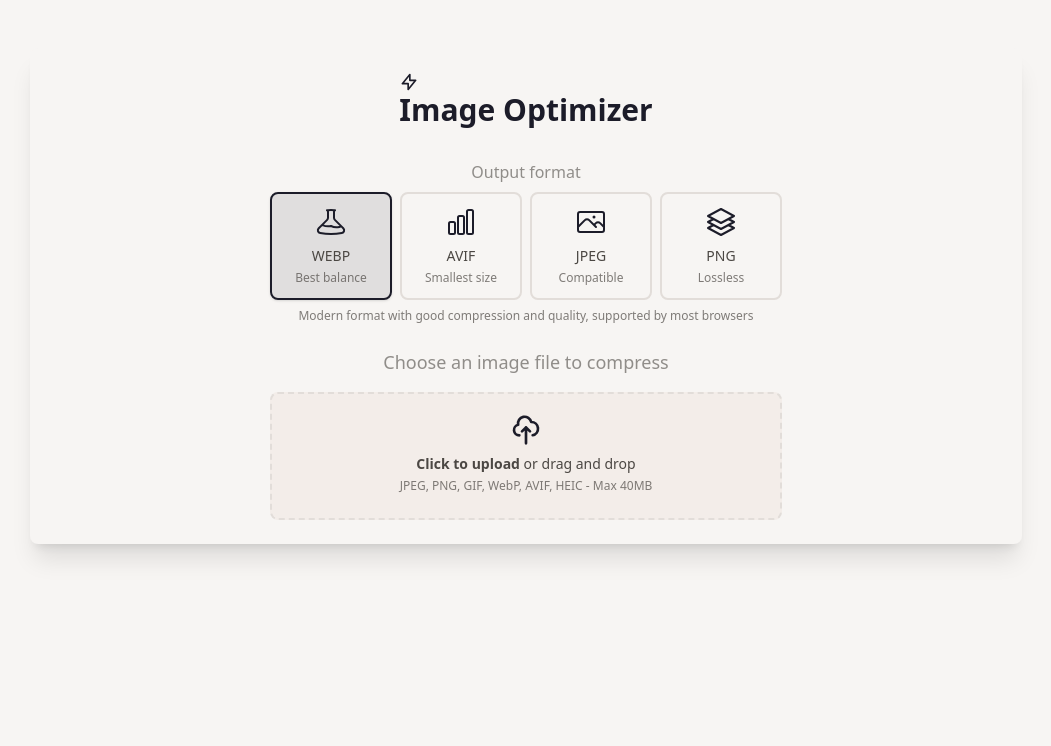
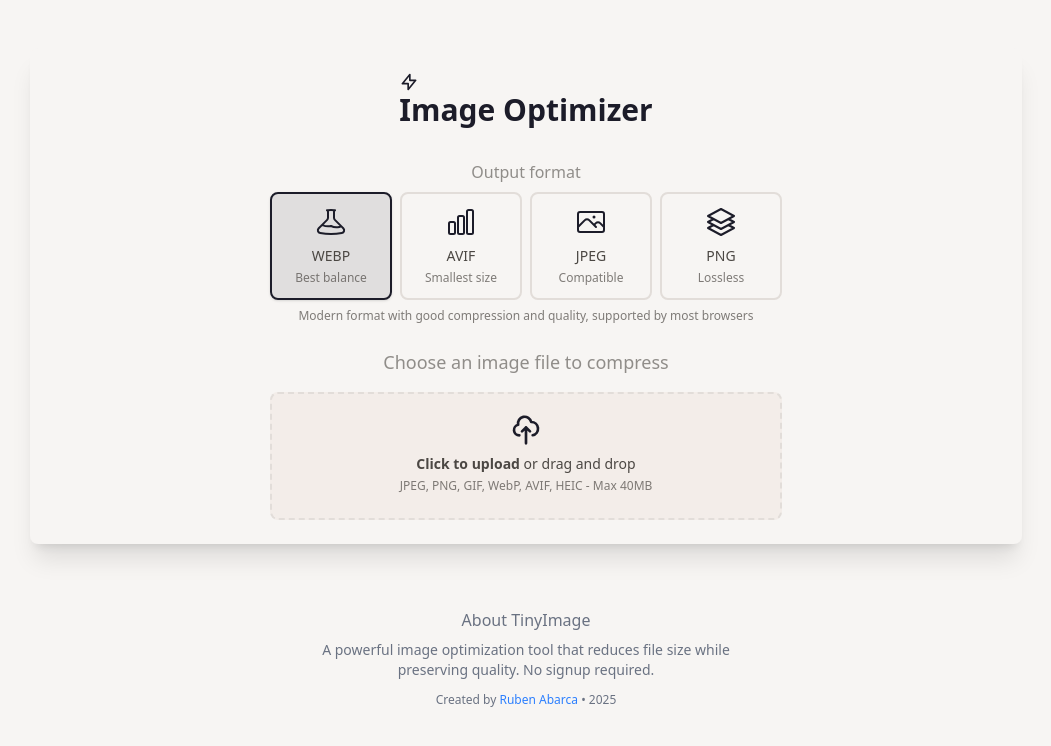
Before and after one commit to espaciofuturoio/image-optimizer, a React (Vite) app in the folder apps/uploader/: page / in a window 1280 px wide. Shown: the top 746 px of the page, without its empty margins (114-1165 px from the left). Built offline with nearby package versions, Linux system fonts and the light colour scheme; no server answers.

Commit message:
feat: add about

```diff
--- a/apps/uploader/src/App.tsx
+++ b/apps/uploader/src/App.tsx
@@ -3,7 +3,20 @@
 
 function App() {
   return (
-    <SimpleImageUploader />
+    <>
+      <SimpleImageUploader />
+      <footer className="mt-12 mb-6 text-center text-sm text-gray-500">
+        <div className="max-w-lg mx-auto px-4">
+          <h3 className="font-medium text-base mb-2">About TinyImage</h3>
+          <p className="mb-3">
+            A powerful image optimization tool that reduces file size while preserving quality. No signup required.
+          </p>
+          <p className="text-xs">
+            Created by <a href="https://rubenabix.com" className="text-blue-500 hover:underline">Ruben Abarca</a> • {new Date().getFullYear()}
+          </p>
+        </div>
+      </footer>
+    </>
   )
 }
 
```
Also changed, not shown: 2 other files (tests, documents, lock files or other folders).
